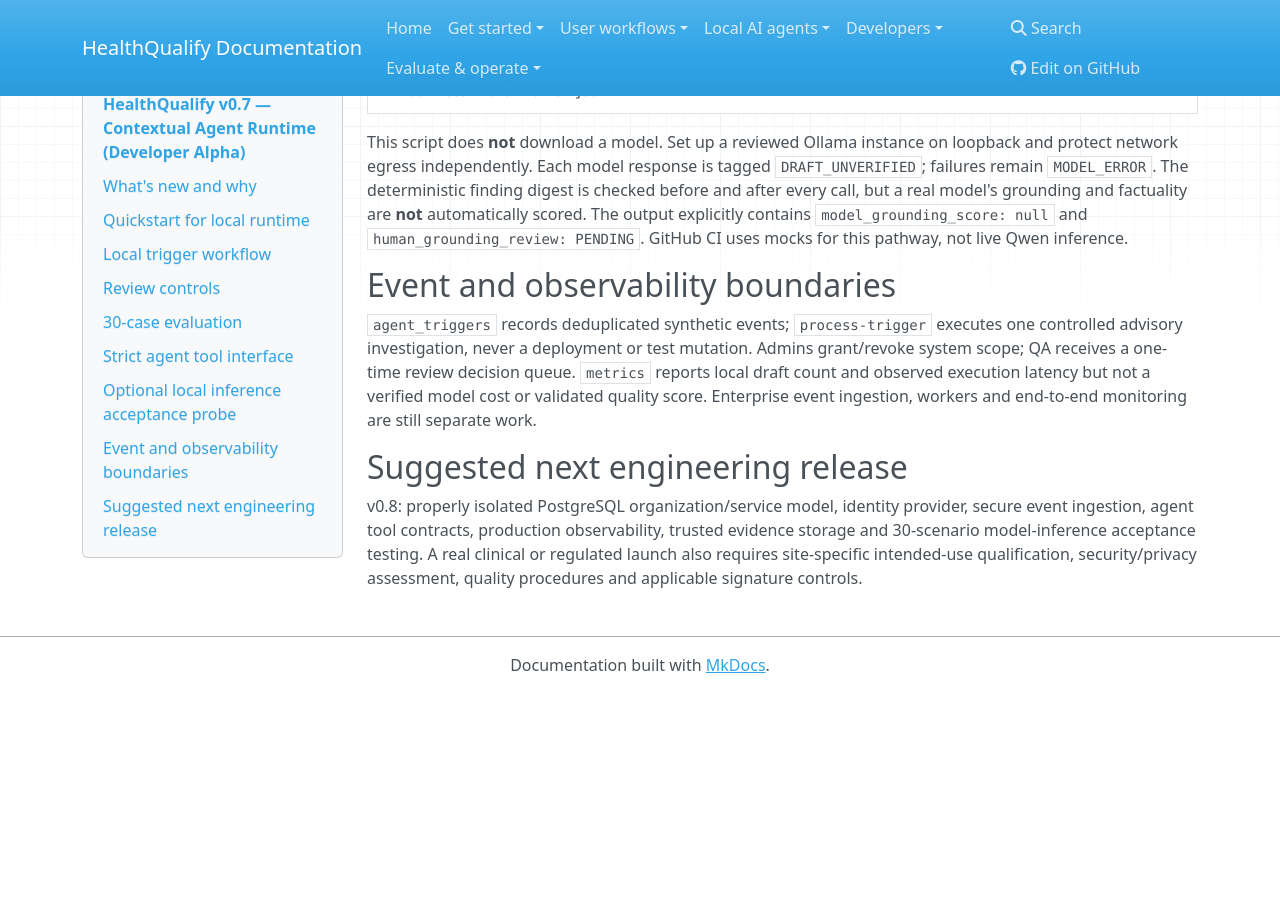
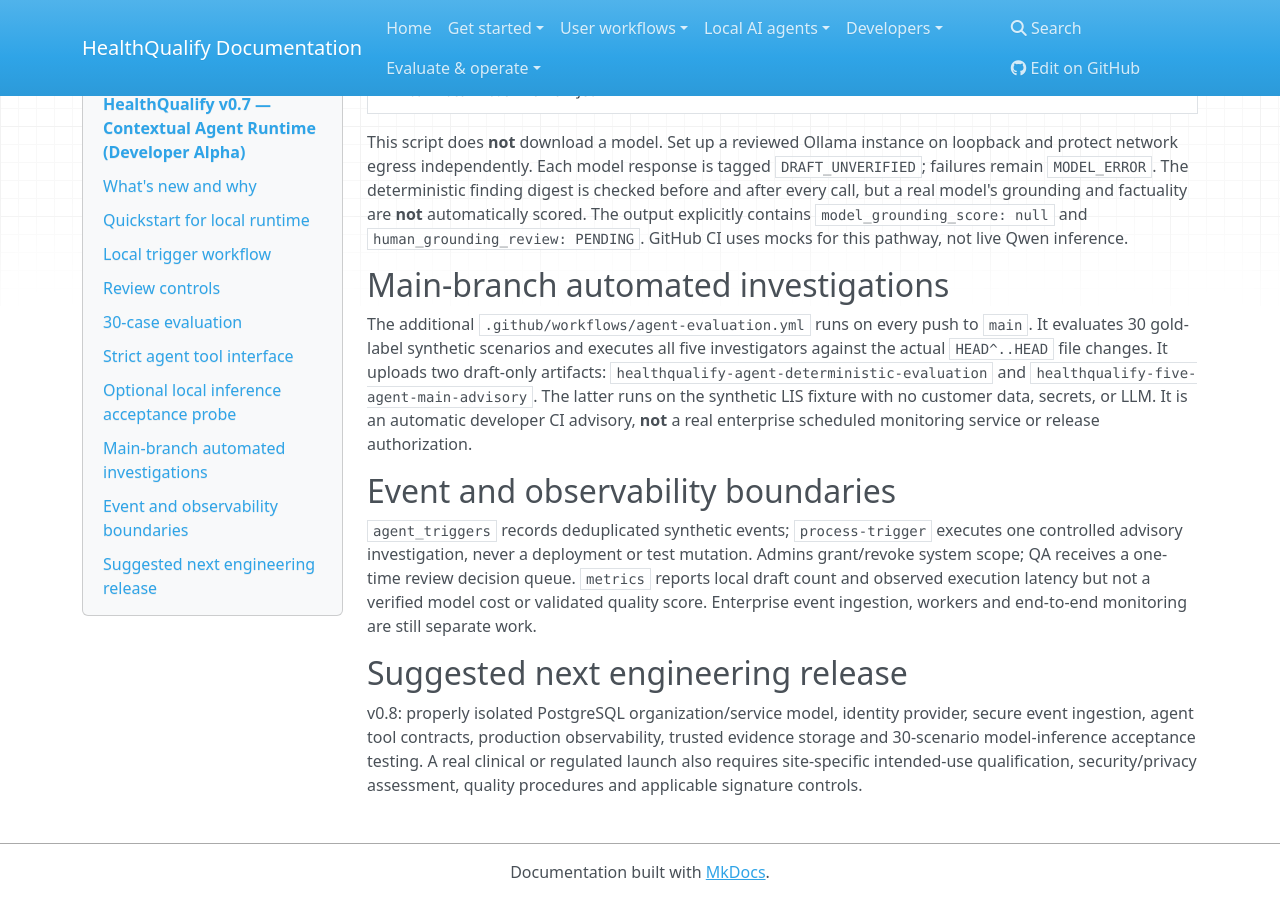
Before and after one commit to Tec-Wel/HealthQualify, an MkDocs documentation site: the page built from docs/AGENT_RUNTIME_V07.md, in a window 1280 px wide and 900 px high, scrolled down 2894 px. Built offline with MkDocs 1.6.1, drawn with Linux system fonts in a browser that asks for light colours; nearby versions of some CDN libraries; before the commit the page ends 3587 px from its top, so only the background shows below that.

Commit message:
docs(agent): describe continuous CI advisory and its data boundaries

```diff
--- a/docs/AGENT_RUNTIME_V07.md
+++ b/docs/AGENT_RUNTIME_V07.md
@@ -95,6 +95,10 @@ python -m healthqualify.agent_model_probe_v07 \
 
 This script does **not** download a model. Set up a reviewed Ollama instance on loopback and protect network egress independently. Each model response is tagged `DRAFT_UNVERIFIED`; failures remain `MODEL_ERROR`. The deterministic finding digest is checked before and after every call, but a real model's grounding and factuality are **not** automatically scored. The output explicitly contains `model_grounding_score: null` and `human_grounding_review: PENDING`. GitHub CI uses mocks for this pathway, not live Qwen inference.
 
+## Main-branch automated investigations
+
+The additional `.github/workflows/agent-evaluation.yml` runs on every push to `main`. It evaluates 30 gold-label synthetic scenarios and executes all five investigators against the actual `HEAD^..HEAD` file changes. It uploads two draft-only artifacts: `healthqualify-agent-deterministic-evaluation` and `healthqualify-five-agent-main-advisory`. The latter runs on the synthetic LIS fixture with no customer data, secrets, or LLM. It is an automatic developer CI advisory, **not** a real enterprise scheduled monitoring service or release authorization.
+
 ## Event and observability boundaries
 
 `agent_triggers` records deduplicated synthetic events; `process-trigger` executes one controlled advisory investigation, never a deployment or test mutation. Admins grant/revoke system scope; QA receives a one-time review decision queue. `metrics` reports local draft count and observed execution latency but not a verified model cost or validated quality score. Enterprise event ingestion, workers and end-to-end monitoring are still separate work.
```
